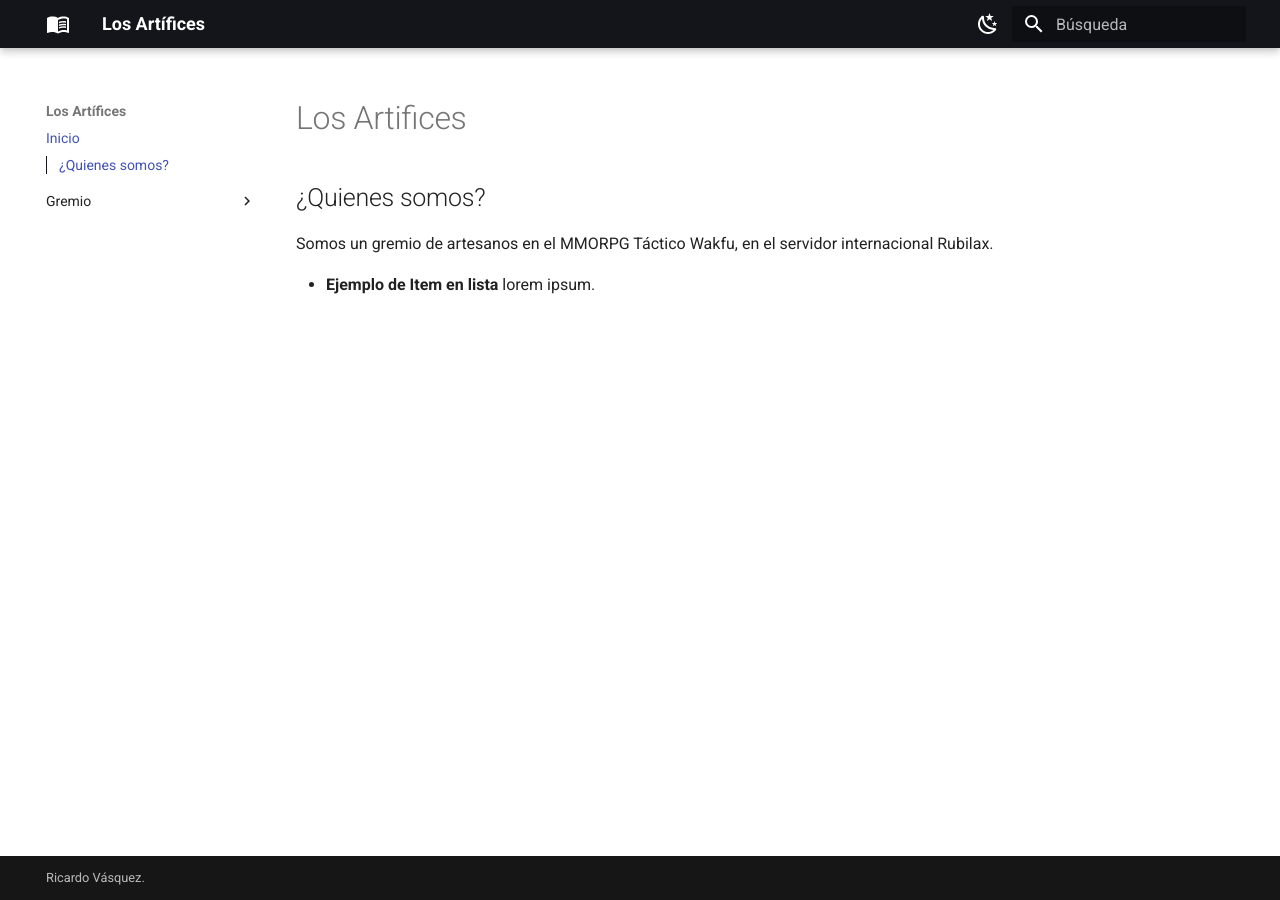
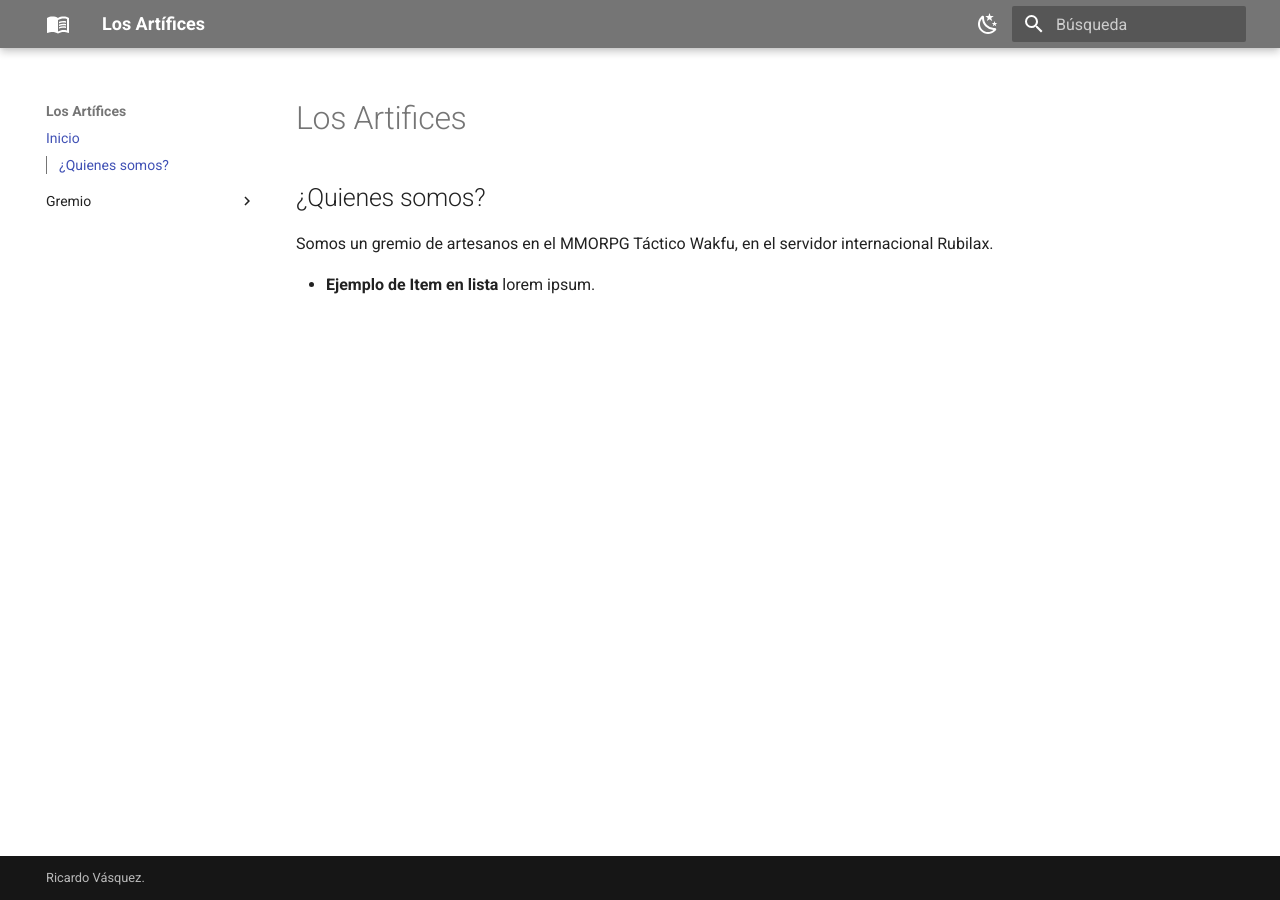
Before and after one commit to Rasmez/los-artifices, an MkDocs documentation site: the page built from docs/index.md, in a window 1280 px wide. Built offline with MkDocs 1.6.1 and Material for MkDocs 9.7.7, drawn with Linux system fonts in a browser that asks for light colours.

Commit message:
Change theme colors to match guild colors

```diff
--- a/mkdocs.yml
+++ b/mkdocs.yml
@@ -22,14 +22,14 @@ theme:
     text: Roboto
   palette:
     - scheme: default
-      primary: 'black'
-      accent: 'grey'
+      primary: 'grey'
+      accent: 'black'
       toggle:
         icon: material/weather-night
         name: Activar a modo oscuro
     - scheme: slate
       primary: 'grey'
-      accent: 'grey'
+      accent: 'black'
       toggle:
         icon: material/weather-sunny
         name: Desactivar modo oscuro
```
